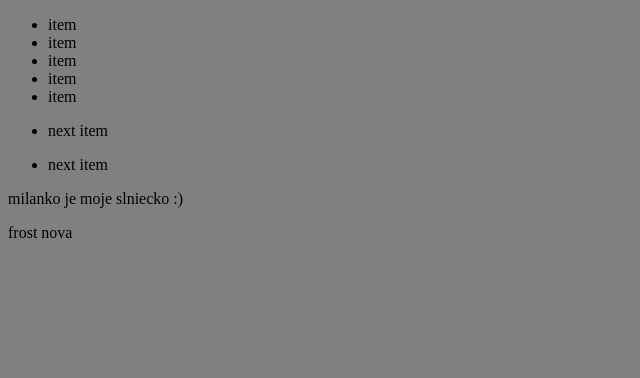
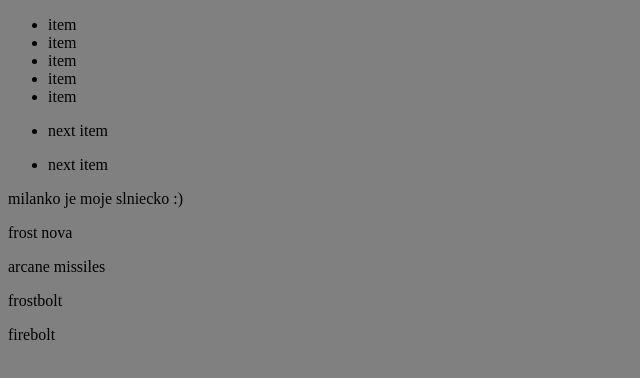
Before and after one commit to jana-u/first, a plain HTML site: page index.html in a window 1280 px wide. Shown: the whole page, without its empty margins (0-640 px from the left). Drawn offline with Linux system fonts and the light colour scheme.

Commit message:
added more spells

```diff
--- a/index.html
+++ b/index.html
@@ -24,6 +24,9 @@
 		<p>milanko je moje slniecko :)</p>
 
 		<p>frost nova</p>
+		<p>arcane missiles</p>
+		<p>frostbolt</p>
+		<p>firebolt</p>
 
 	</div>
 </body>
```
